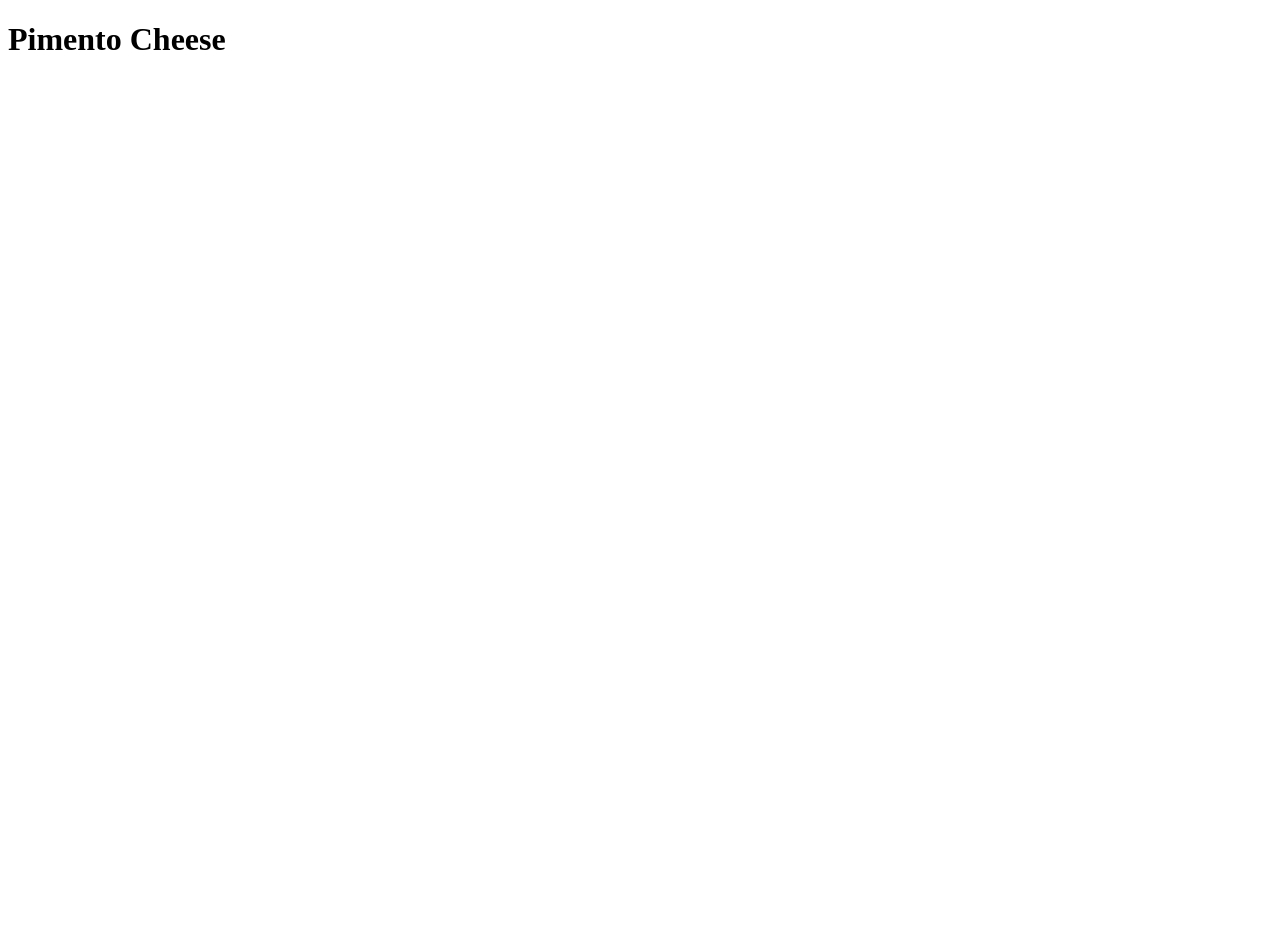
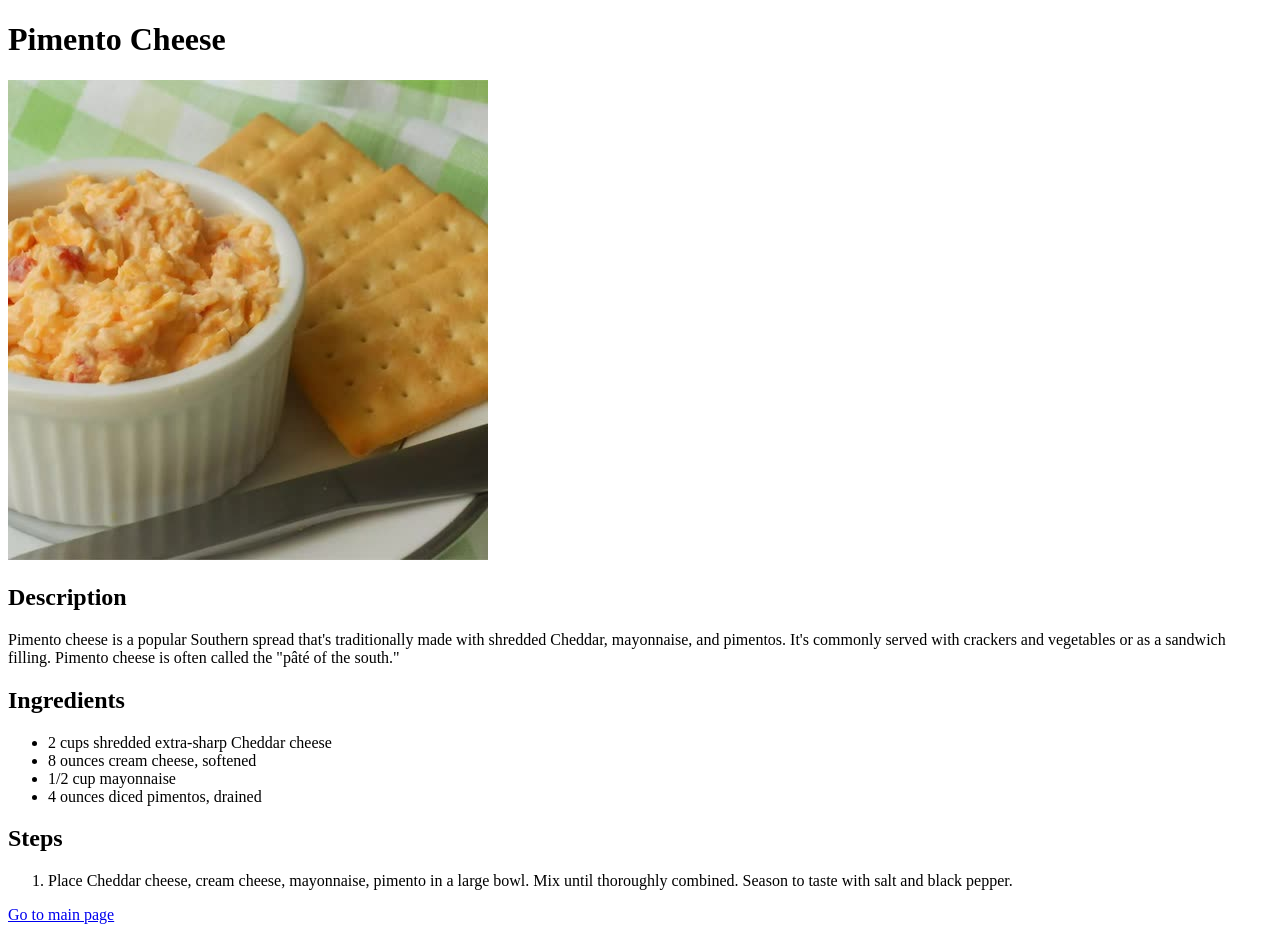
Before and after one commit to tangonell/odin-recipes, a plain HTML site: page recipes/pimento-cheese.html in a window 1280 px wide. Before the commit the page ends 800 px from the top, so only its background shows below. Drawn offline with Linux system fonts and the light colour scheme.

Commit message:
Add Pimento Cheese recipe content

```diff
--- a/recipes/pimento-cheese.html
+++ b/recipes/pimento-cheese.html
@@ -6,5 +6,32 @@
     </head>
     <body>
         <h1>Pimento Cheese</h1>
+
+        <img src="../images/pimento-cheese.jpg" alt="Picture of Pimento Cheese">
+
+        <h2>Description</h2>
+        <p>
+            Pimento cheese is a popular Southern spread that's traditionally made with shredded Cheddar, mayonnaise, and pimentos.
+            It's commonly served with crackers and vegetables or as a sandwich filling.
+            Pimento cheese is often called the "pâté of the south."
+        </p>
+
+            <h2>Ingredients</h2>
+        <ul>
+            <li>2 cups shredded extra-sharp Cheddar cheese</li>
+            <li>8 ounces cream cheese, softened</li>
+            <li>1/2 cup mayonnaise</li>
+            <li>4 ounces diced pimentos, drained</li>
+        </ul>
+
+        <h2>Steps</h2>
+        <ol>
+            <li>
+                Place Cheddar cheese, cream cheese, mayonnaise, pimento in a large bowl.
+                Mix until thoroughly combined. Season to taste with salt and black pepper.
+            </li>
+        </ol>
+
+        <a href="../index.html">Go to main page</a>
     </body>
 </html>
```
Also changed, not shown: images/pimento-cheese.jpg (added).
